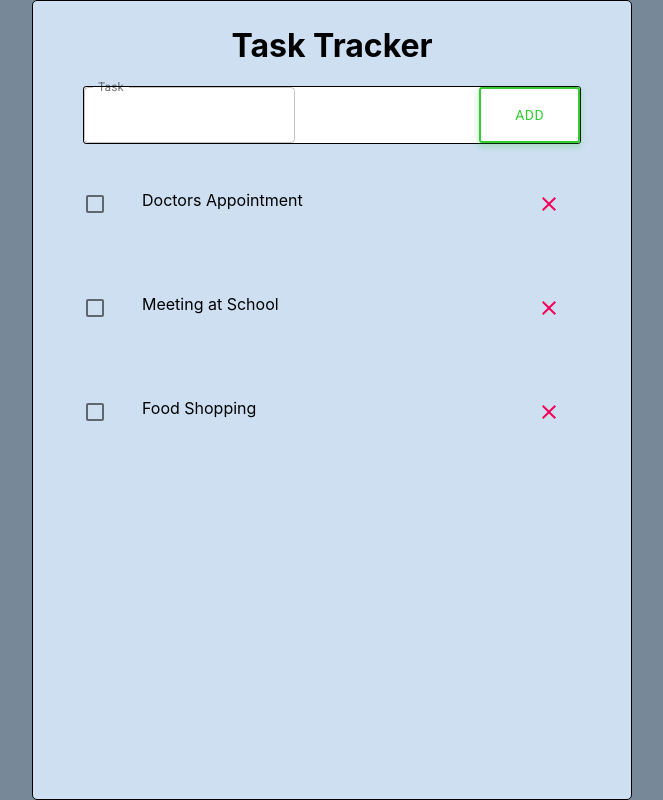
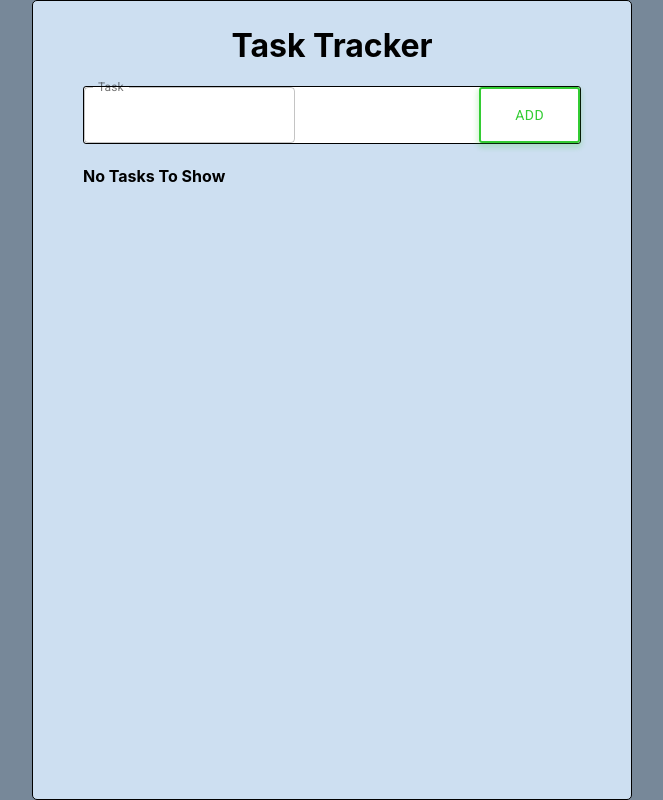
Before and after one commit to Andrew-Sparrow/TODO, a React (Create React App) app: page / in a window 1280 px wide. Shown: the whole page, without its empty margins (308-971 px from the left). Built offline with nearby package versions, Linux system fonts and the light colour scheme.

Commit message:
NoTasks component was added

```diff
--- a/src/App.jsx
+++ b/src/App.jsx
@@ -10,24 +10,27 @@ import AddNewTaskContainer from './view/AddNewTaskContainer';
 
 import Header from './view/Header';
 import Tasks from './view/Tasks';
+import NoTasks from './view/NoTasks';
 
-const tasks = [
-  {
-    id: 1,
-    text: 'Doctors Appointment',
-    reminder: true,
-  },
-  {
-    id: 2,
-    text: 'Meeting at School',
-    reminder: true,
-  },
-  {
-    id: 3,
-    text: 'Food Shopping',
-    reminder: false,
-  },
-];
+// const tasks = [
+//   {
+//     id: 1,
+//     text: 'Doctors Appointment',
+//     reminder: true,
+//   },
+//   {
+//     id: 2,
+//     text: 'Meeting at School',
+//     reminder: true,
+//   },
+//   {
+//     id: 3,
+//     text: 'Food Shopping',
+//     reminder: false,
+//   },
+// ];
+
+const tasks = [];
 
 function App() {
   const [listTasks, setTasks] = useState(tasks);
@@ -53,7 +56,7 @@ function App() {
     >
       <Header />
       <AddNewTaskContainer />
-      <Tasks tasks={listTasks} onDelete={deleteTask} />
+      {tasks.length > 0 ? <Tasks tasks={listTasks} onDelete={deleteTask} /> : <NoTasks />}
     </Container>
   );
 }
--- /dev/null
+++ b/src/view/NoTasks.jsx
@@ -0,0 +1,10 @@
+import React from 'react';
+import Box from '@material-ui/core/Box';
+
+const NoTasks = () => (
+  <Box>
+    <h4>No Tasks To Show</h4>
+  </Box>
+);
+
+export default NoTasks;
```
Also changed, not shown: 1 other file (tests, documents, lock files or other folders).
